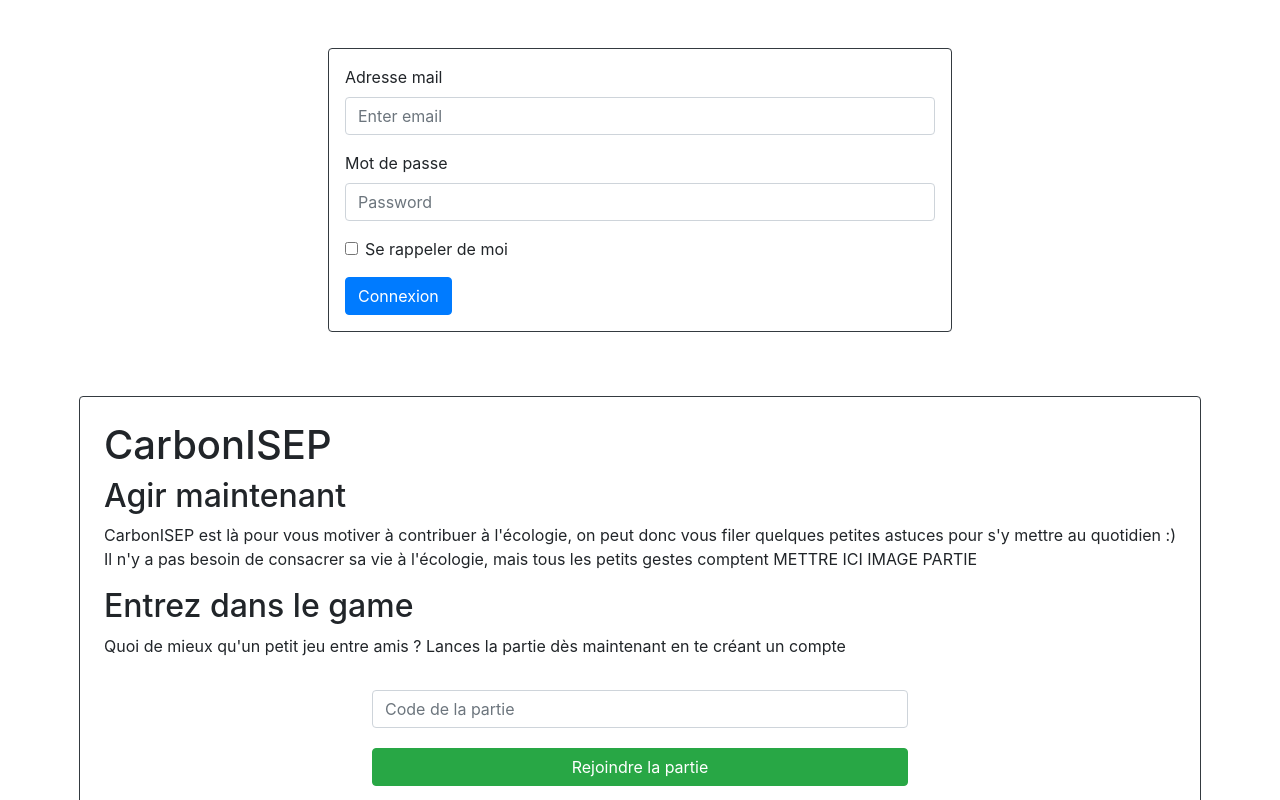
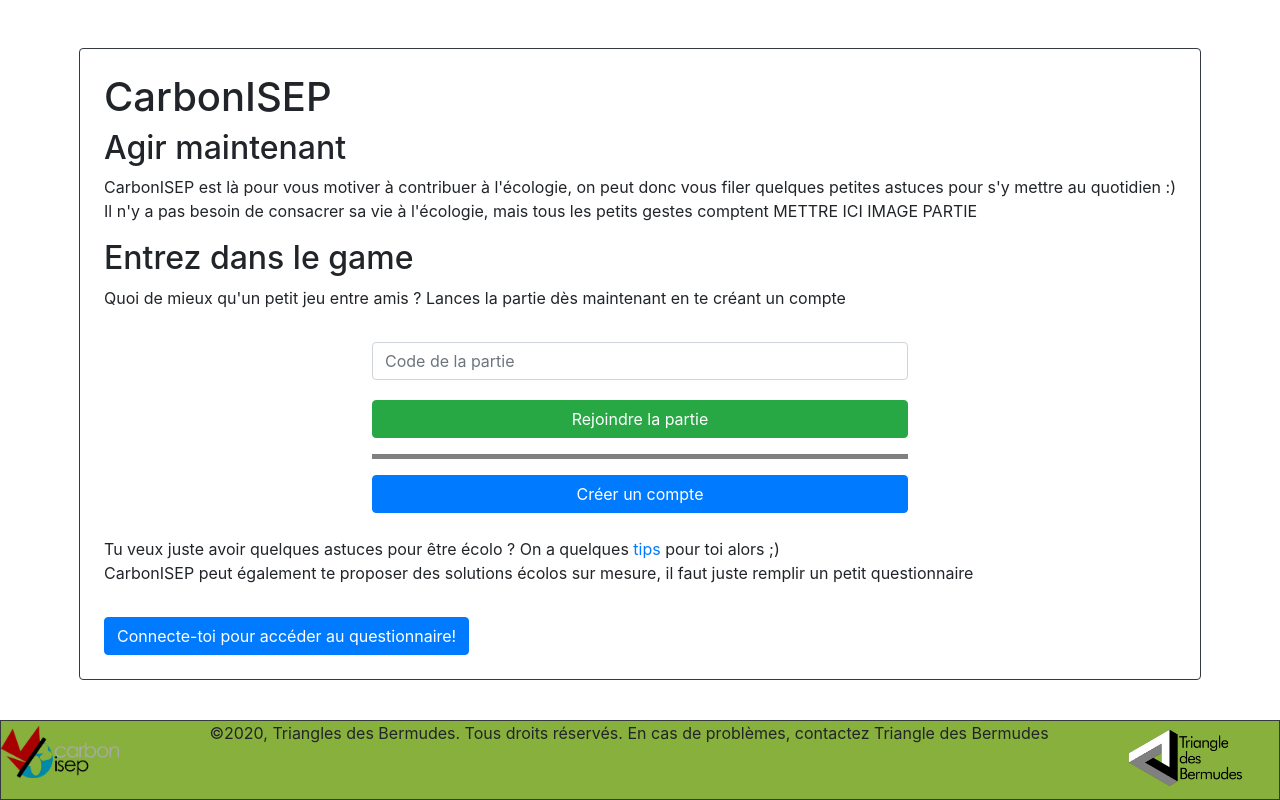
Before and after one commit to omnitrogen/carbonisep, a React (Create React App) app in the folder client/: page / in a window 1280 px wide. Shown: the top 800 px of the page. Built offline with nearby package versions, Linux system fonts and the light colour scheme.

Commit message:
Fix footer and main page

```diff
--- a/client/src/App.js
+++ b/client/src/App.js
@@ -4,30 +4,27 @@ import "bootstrap/dist/css/bootstrap.min.css";
 import "bootstrap/dist/css/bootstrap.css";
 import Home from "./components/main/static/Home";
 import Tips from "./components/main/static/Tips";
-import Connexion from "./components/main/static/Connexion";
 import StaticFooter from "./components/templates/StaticFooter";
 import Login from "./components/main/static/Login";
 
 function App() {
     return (
         <div>
-            <Login />
-            <Router
-                className="position-absolute"
-                style={{ left: "15%", right: "15%", overflow: "hidden" }}
-            >
+            <div style={{ minHeight: "90vh" }}>
+                <Router>
                     <Switch>
                         <Route path="/tips">
                             <Tips />
                         </Route>
                         <Route path="/connexion">
-                        <Connexion />
+                            <Login />
                         </Route>
                         <Route path="/">
                             <Home />
                         </Route>
                     </Switch>
                 </Router>
+            </div>
             <StaticFooter />
         </div>
     );
--- a/client/src/components/templates/StaticFooter.js
+++ b/client/src/components/templates/StaticFooter.js
@@ -8,21 +8,23 @@ export default class Footer extends React.Component {
         return (
             <footer id="footer" style={{ width: "100%" }}>
                 <div
-                    className="border border-dark w-80 p-4 d-flex justify-content-between"
-                    style={{ backgroundColor: "#88B03C" }}
+                    className="border border-dark w-80 d-flex justify-content-between"
+                    style={{ backgroundColor: "#88B03C", height: "10vh" }}
                 >
                     <Navbar.Brand href="home">
                         <img src={logo} style={{ zoom: 0.05 }} alt="logo" />
                     </Navbar.Brand>
                     <p>
-                        Copyright 2020. Tous droits réservés. En cas de
-                        problèmes, contactez Triangle des Bermudes
+                        ©2020, Triangles des Bermudes. Tous droits réservés. En
+                        cas de problèmes, contactez Triangle des Bermudes
                     </p>
-                    <img
-                        src={triangleBermudes}
-                        style={{ zoom: "0.06" }}
-                        alt="Triangle des Bermudes"
-                    />
+                    <Navbar.Brand>
+                        <img
+                            src={triangleBermudes}
+                            style={{ zoom: 0.07 }}
+                            alt="Triangle des Bermudes"
+                        />
+                    </Navbar.Brand>
                 </div>
             </footer>
         );
```
Lines whose indentation alone changed are shown as unchanged.
